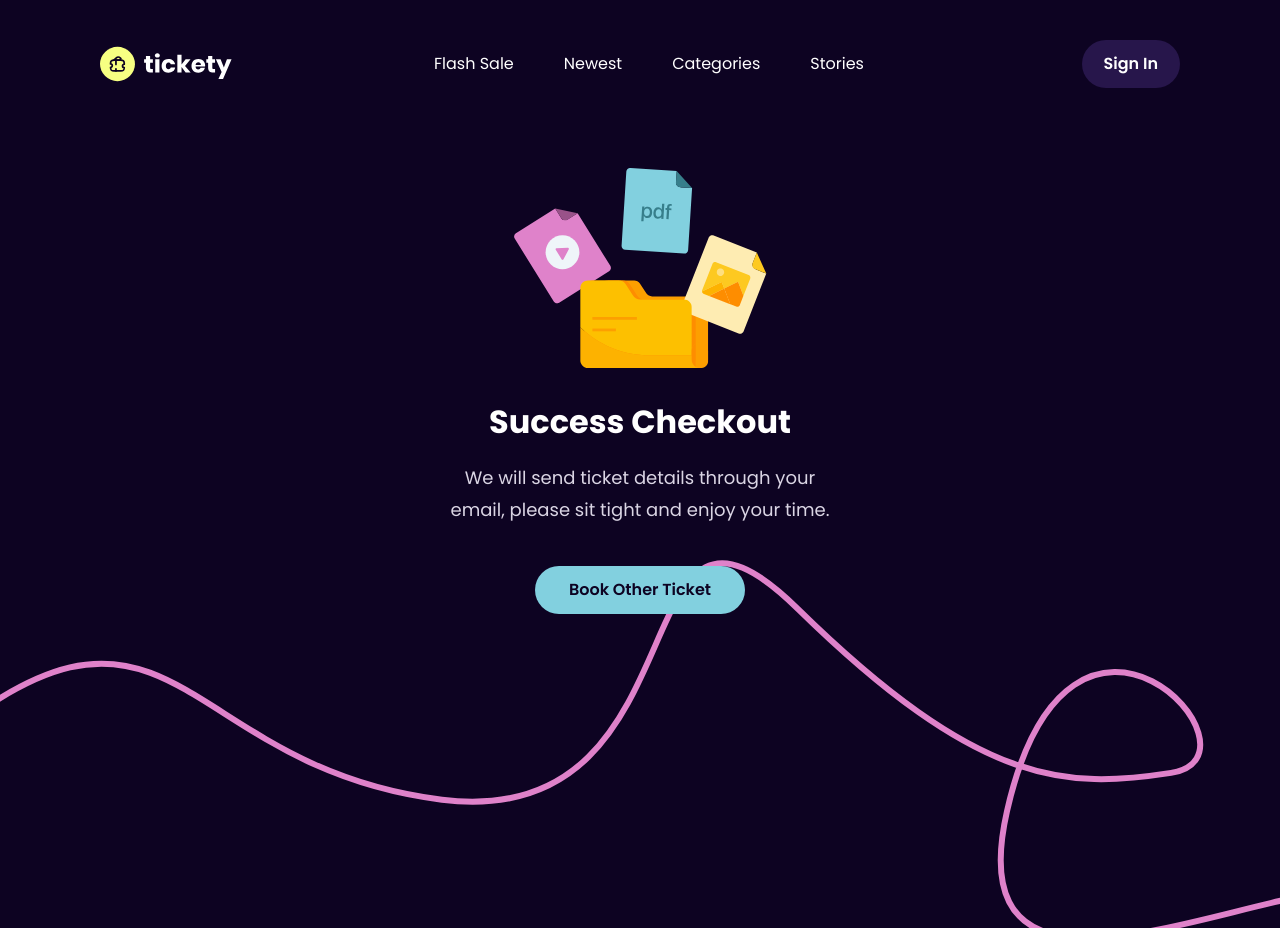
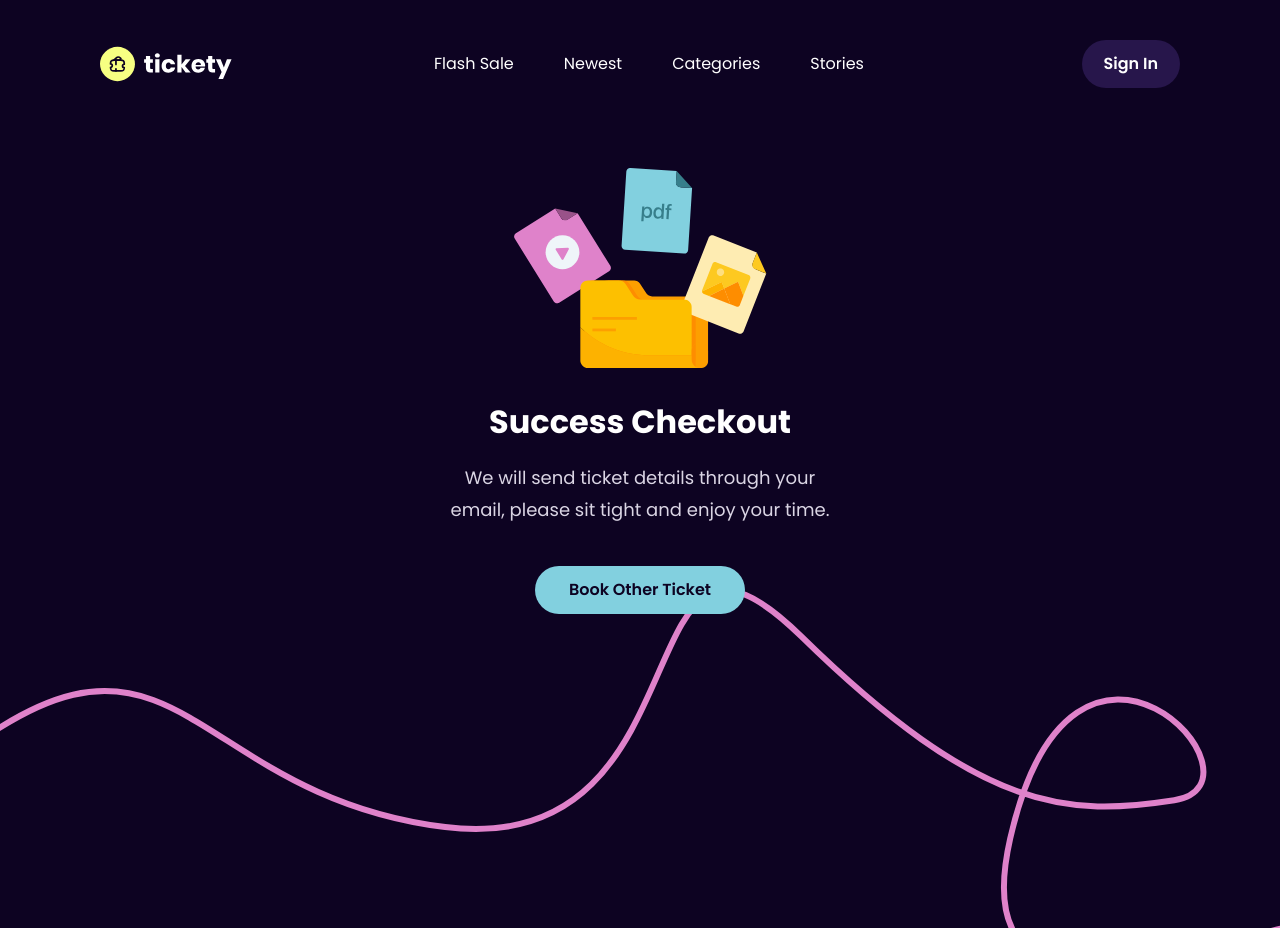
Before and after one commit to billpebert/tickety-html, a website: page public/pages/success-checkout.html in a window 1280 px wide. Drawn offline with nearby package versions, Linux system fonts and the light colour scheme.

Commit message:
update line ornament

```diff
--- a/public/pages/success-checkout.html
+++ b/public/pages/success-checkout.html
@@ -52,7 +52,7 @@
             </div>
         </nav>
 
-        <section class="relative h-screen pt-10 overflow-hidden lg:pb-32">
+        <section class="relative h-screen pt-10 lg:pb-32">
             <div class="container relative flex flex-col items-center justify-center max-w-screen-xl text-center">
                 <img src="/public/assets/svgs/ic-files.svg" alt="tickety-assets">
                 <h2 class="mt-[30px] text-[32px] font-bold">
@@ -67,12 +67,7 @@
                 </a>
             </div>
             <!-- Wavy line ornament -->
-            <svg class="absolute -z-10 left-[55%] -translate-x-1/2 md:top-[54%]" width="1798" height="458"
-                viewBox="0 0 1798 458" fill="none" xmlns="http://www.w3.org/2000/svg">
-                <path
-                    d="M1797.06 432.197C1741.36 446.406 1600.85 500.88 1589.35 360.165C1579.75 242.745 1138.42 530.865 1201.96 251.33C1265.5 -28.2063 1470.39 196.792 1366.09 212.908C1261.8 229.024 1174.49 226.894 992.822 48.8456C811.155 -129.202 907.631 273.408 636.93 239.729C330.693 201.629 375.969 -82.7952 3.10449 305.451"
-                    stroke="#DF82CA" stroke-width="6" />
-            </svg>
+            <img src="/public/assets/svgs/wavy-line-4.svg" class="absolute bottom-0 w-full -z-10" alt="">
         </section>
 
         <script src="https://code.jquery.com/jquery-3.6.3.min.js"
```
Also changed, not shown: public/pages/details.html (+5 -5 lines), public/pages/index.html (+2 -2 lines), public/assets/svgs/wavy-line-1.svg, public/assets/svgs/wavy-line-2.svg, public/assets/svgs/wavy-line-3.svg, public/assets/svgs/wavy-line-4.svg (added), public/css/main.css.
